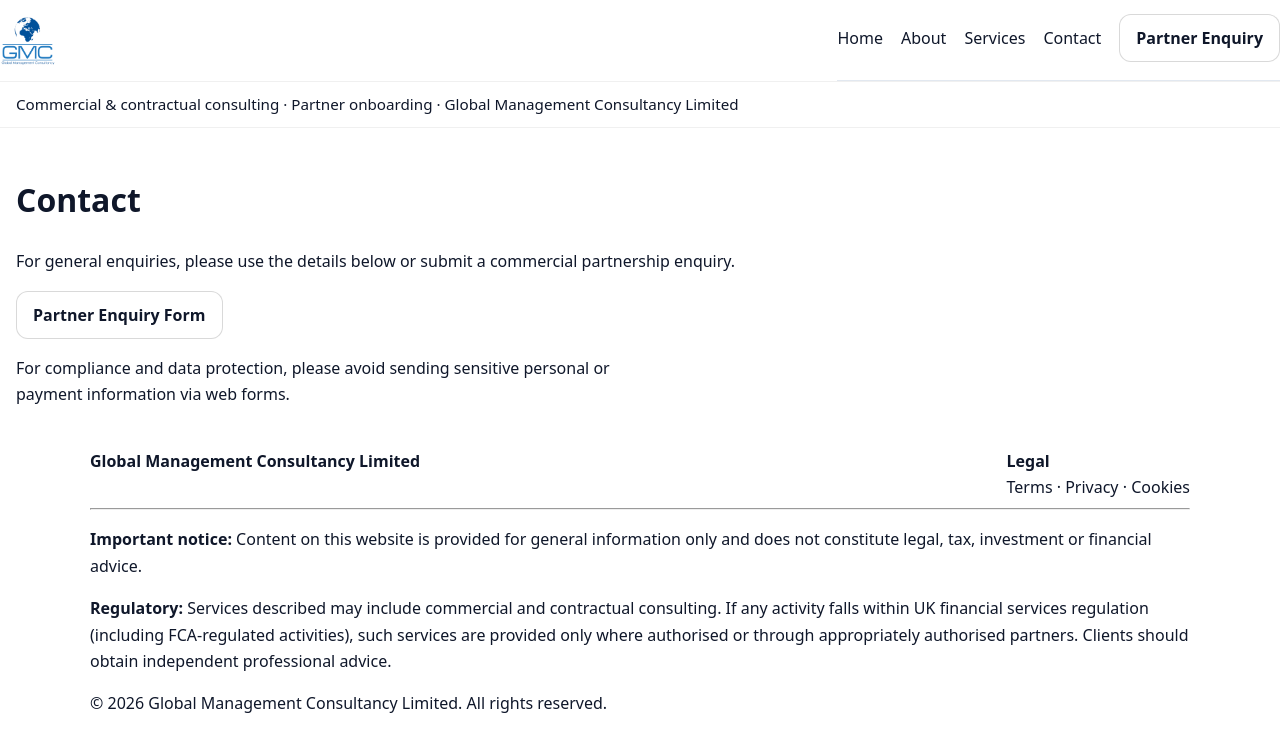
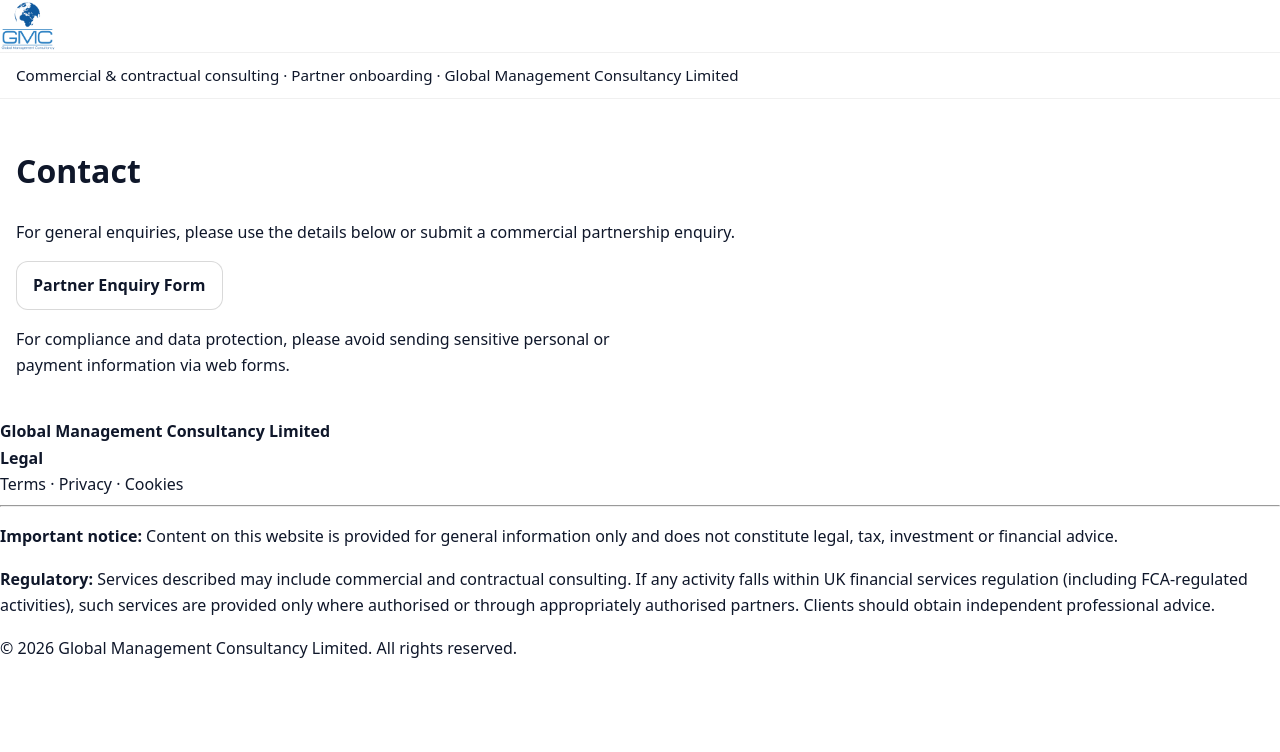
Before and after one commit to jnguegan/Global-Management-Consultancy-Limited, a plain HTML site: page contact.html in a window 1280 px wide. Drawn offline with Linux system fonts and the light colour scheme.

Commit message:
Update contact.html

```diff
--- a/contact.html
+++ b/contact.html
@@ -6,49 +6,14 @@
   <title>Contact — Global Management Consultancy Limited</title>
   <meta name="description" content="Contact Global Management Consultancy Limited for commercial and contractual consulting enquiries." />
   <link rel="stylesheet" href="assets/css/style.css" />
-  <style>
-  /* Contact page only fixes (does not affect other pages) */
-  .site-header .container {
-    display: flex;
-    align-items: center;
-    justify-content: space-between;
-    gap: 16px;
-  }
-  .nav {
-    display: flex;
-    align-items: center;
-    justify-content: flex-end;
-    gap: 18px;
-    flex-wrap: wrap;
-  }
-  .nav a { white-space: nowrap; }
-
-  /* Prevent footer clipping on this page */
-  .site-footer { padding-left: 16px; padding-right: 16px; box-sizing: border-box; }
-  .site-footer .container { margin: 0 auto; max-width: 1100px; padding: 0; box-sizing: border-box; }
-
-  /* Optional: make footer columns behave */
-  .footer-grid { display: grid; grid-template-columns: 1fr auto; gap: 16px; }
-  @media (max-width: 820px) { .footer-grid { grid-template-columns: 1fr; } }
-</style>
-
 </head>
 <body>
 
 <header class="site-header">
-  <div class="container header-inner">
+  <div class="container">
     <a class="brand" href="index.html">
       <img src="assets/images/gmc-logo.png" alt="Global Management Consultancy Limited" />
     </a>
-
-    <!-- NAV (keeps your header layout consistent) -->
-    <nav class="nav">
-      <a href="index.html">Home</a>
-      <a href="about.html">About</a>
-      <a href="services.html">Services</a>
-      <a href="contact.html" aria-current="page">Contact</a>
-      <a class="btn" href="partner-enquiry.html">Partner Enquiry</a>
-    </nav>
   </div>
 </header>
 
@@ -71,7 +36,6 @@
   </p>
   <!-- END Partner Enquiry CTA -->
 
-  <!-- Optional: if you want a basic contact note without publishing emails/phones -->
   <p class="muted" style="margin-top:14px; max-width:70ch;">
     For compliance and data protection, please avoid sending sensitive personal or payment information via web forms.
   </p>
```
